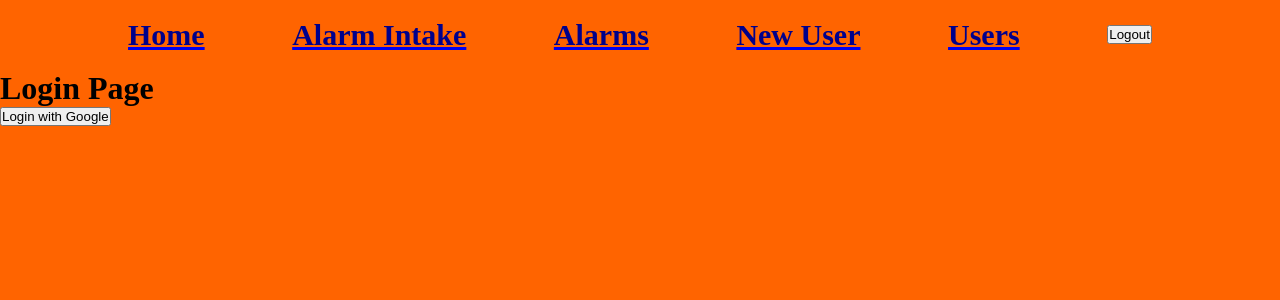
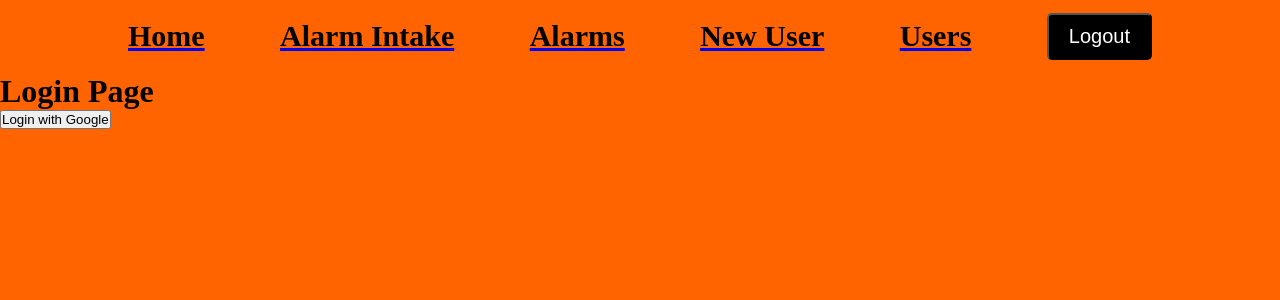
Before and after one commit to EAM26/bardeal-app-frontend, a React (Vite) app: page /login in a window 1280 px wide. Shown: the top 300 px of the page. Built offline with nearby package versions, Linux system fonts and the light colour scheme; no server answers.

Commit message:
Add simple button styling.

```diff
--- a/src/components/button/Button.css
+++ b/src/components/button/Button.css
@@ -1,5 +1,13 @@
 button {
     cursor: pointer;
+}
+
+.logout {
+    background-color: black;
+    color: white;
+    padding: 10px 20px;
+    border-radius: 5px;
+    font-size: 20px;
 }
 
 .hide-for-pdf {
--- a/src/components/navbar/NavBar.css
+++ b/src/components/navbar/NavBar.css
@@ -10,6 +10,6 @@
 }
 
 .nav-links h2  {
-    color: darkblue;
+    color: black;
     font-size: 30px;
 }
--- a/src/pages/Alarm/alarmIntakeForm/AlarmIntakeForm.jsx
+++ b/src/pages/Alarm/alarmIntakeForm/AlarmIntakeForm.jsx
@@ -3,6 +3,7 @@ import FormRow from "../../../components/formrow/FormRow.jsx";
 import Button from "../../../components/button/Button.jsx";
 import InnerRowRBs from "../../../components/innerRowRBs/InnerRowRBs.jsx";
 import './AlarmIntakeForm.css'
+import '../../../components/button/Button.css'
 import handleIntakeForm from "../../../utils/postForm.js";
 import {
     ORGANIZATION_ADDRESS,
@@ -592,7 +593,7 @@ function AlarmIntakeForm() {
                         </div>
                     </div>
                     <Button
-                        classname="align-left"
+                        classname="align-left logout"
                         type="button"
                         onClick={addHouseAttractivenessRow}>+ Voeg toe
                     </Button>
```
